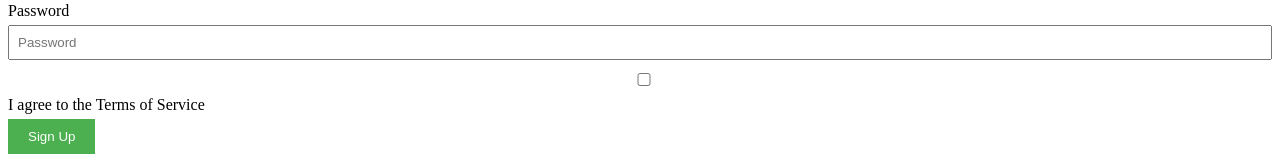
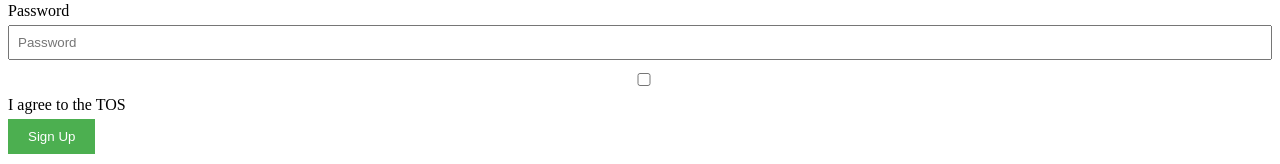
Before and after one commit to acciojob/signup-form-car-DebarghaMondal, a website: page main.html in a window 1280 px wide. Shown: the part 537-701 px from the top of the page. Drawn offline with Linux system fonts and the light colour scheme.

Commit message:
created a submission

```diff
--- a/main.html
+++ b/main.html
@@ -64,7 +64,7 @@
 
         <label>
             <input type="checkbox" id="tos" name="tos" required>
-            I agree to the Terms of Service
+            I agree to the TOS
         </label>
 
         <button type="submit">Sign Up</button>
```
